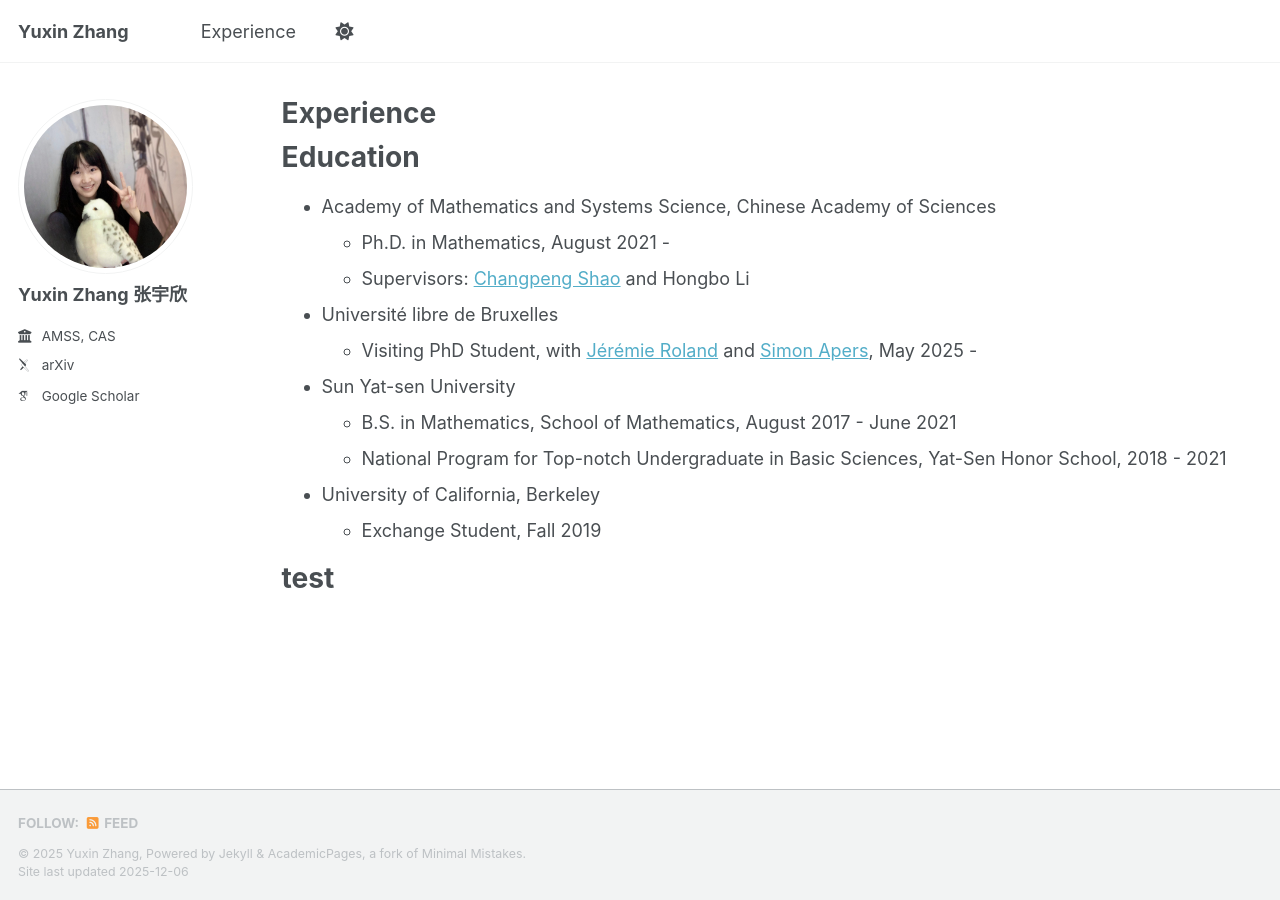
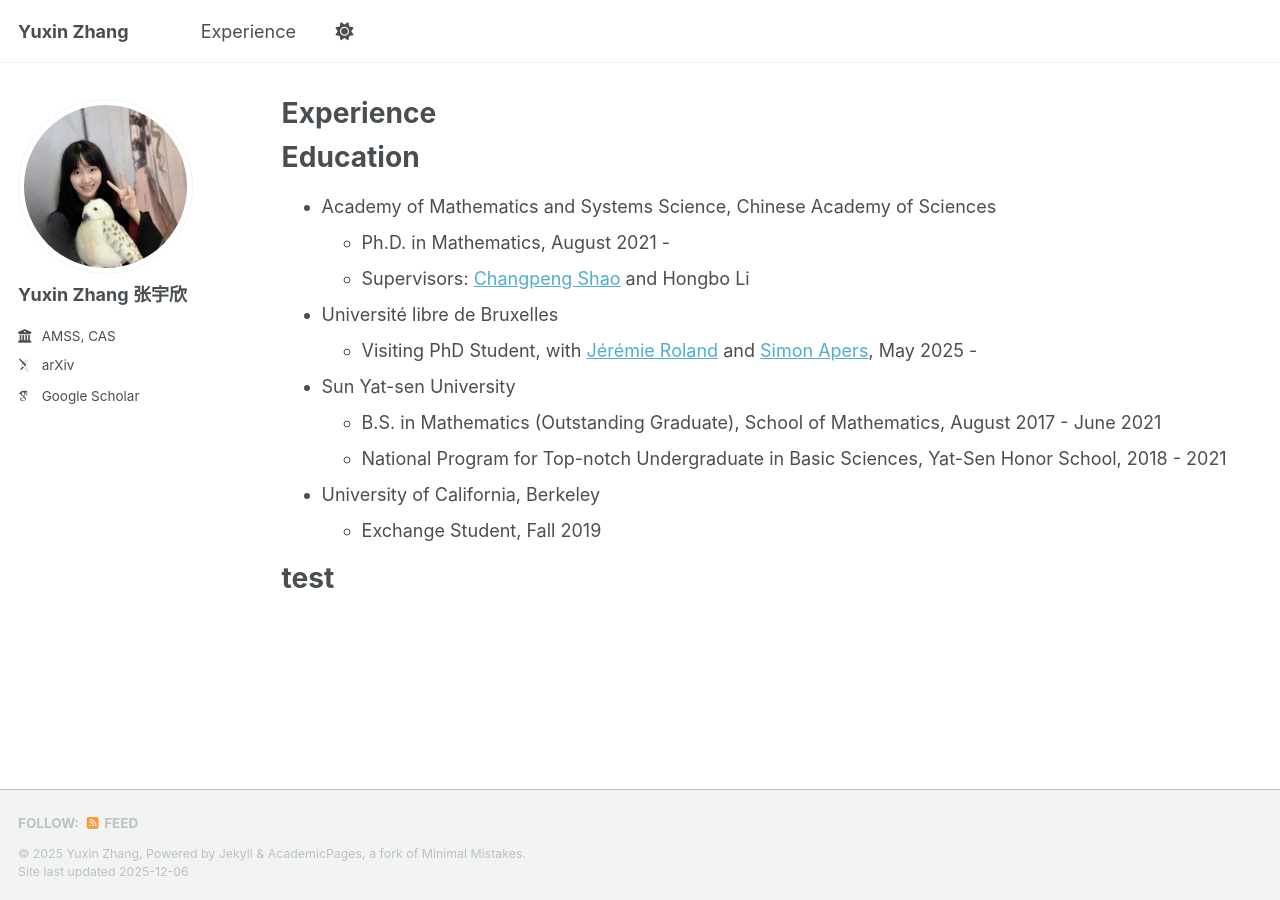
Before and after one commit to yuxinzhangmath/yuxinzhangmath.github.io, a Jekyll site: the page built from _pages/experience.md, in a window 1280 px wide. Built offline with Jekyll 4.4.1, drawn with Linux system fonts in a browser that asks for light colours; some web fonts are replaced; a script bundle is joined from its source files by our own code; library files that are not in the unit come from our copies.

Commit message:
Update experience.md

```diff
--- a/_pages/experience.md
+++ b/_pages/experience.md
@@ -16,7 +16,7 @@ author_profile: true
    * Visiting PhD Student, with [Jérémie Roland](http://quic.ulb.ac.be/members/jroland) and [Simon Apers](https://simonapers.github.io), May 2025 -
 
 * Sun Yat-sen University
-   * B.S. in Mathematics, School of Mathematics, August 2017 - June 2021
+   * B.S. in Mathematics (Outstanding Graduate), School of Mathematics, August 2017 - June 2021
    * National Program for Top-notch Undergraduate in Basic Sciences, Yat-Sen Honor School, 2018 - 2021
 
 * University of California, Berkeley
```
